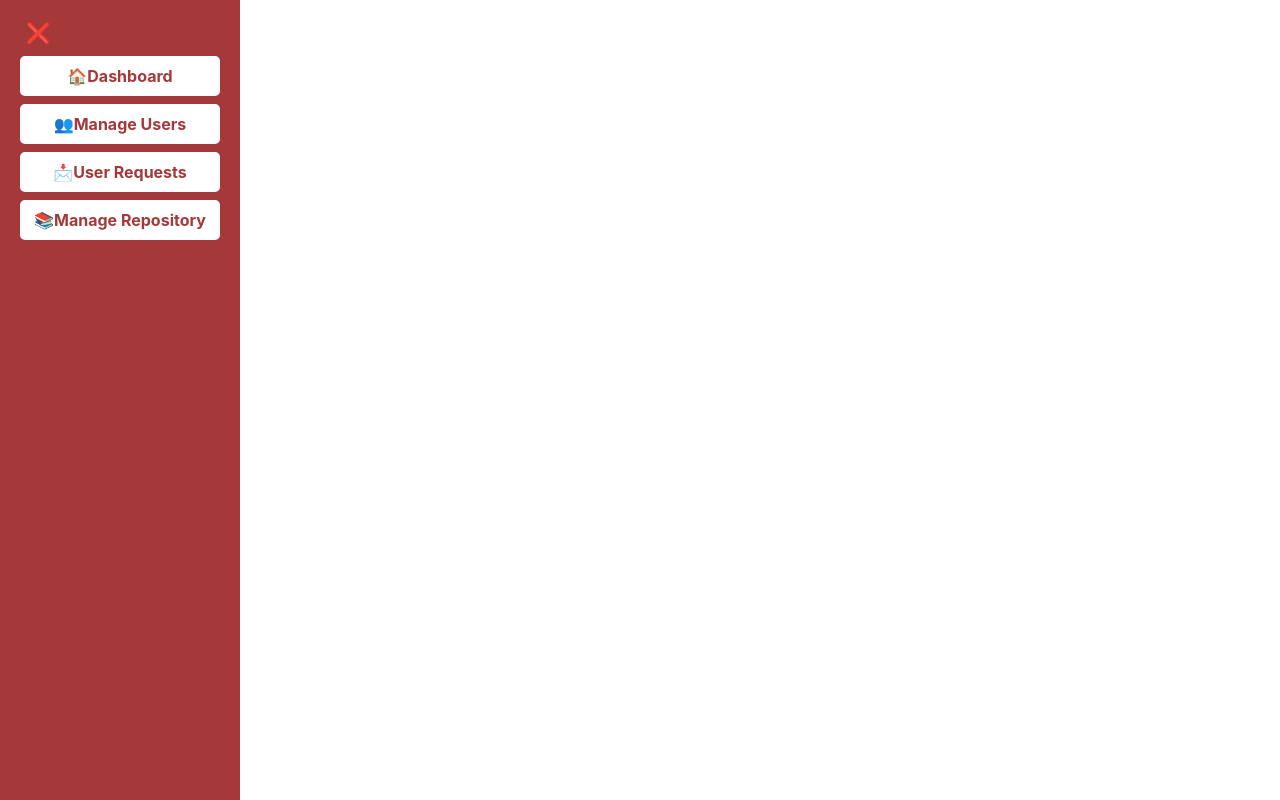
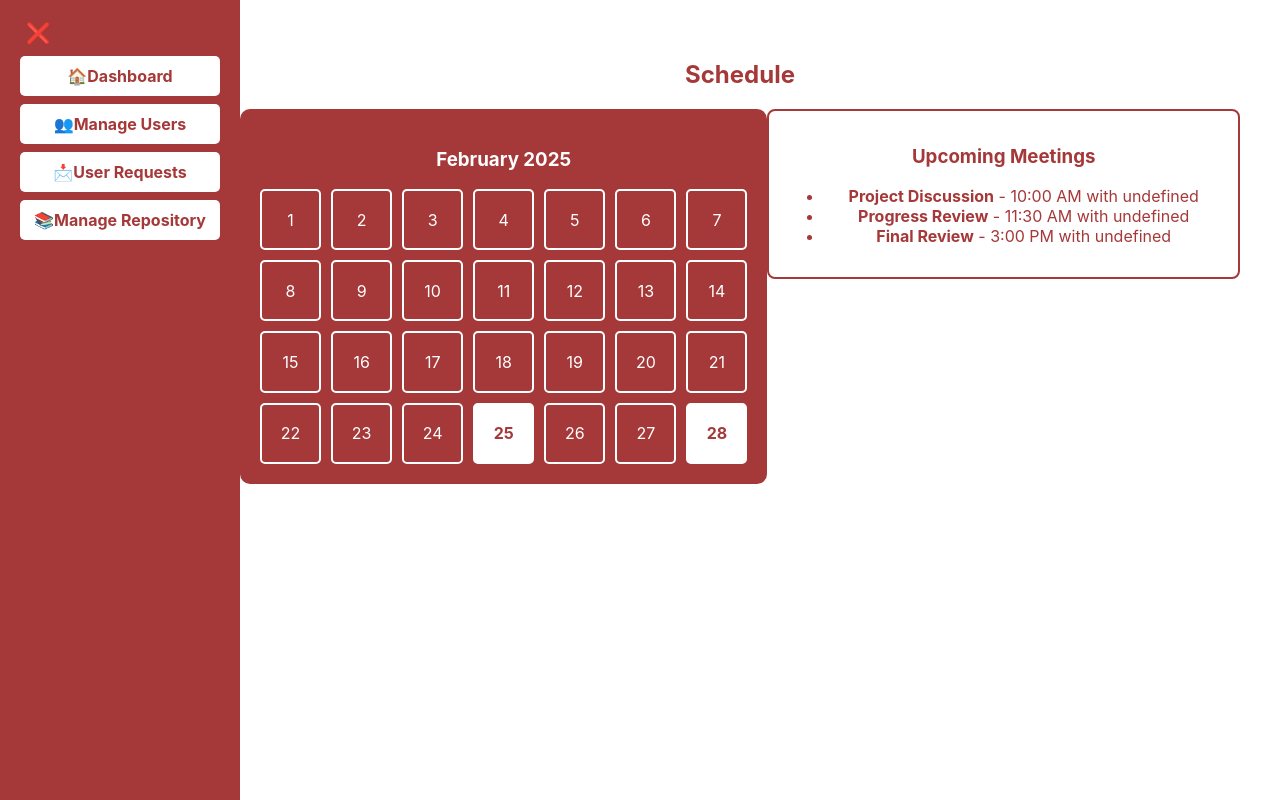
Before and after one commit to BlazingTwister/finalflow, a React (Create React App) app in the folder frontend/: page /lecturer/meetings in a window 1280 px wide. Built offline with nearby package versions, Linux system fonts and the light colour scheme.

Commit message:
Added meeting files with placeholder content

```diff
--- /dev/null
+++ b/frontend/src/components/Calendar.js
@@ -0,0 +1,39 @@
+import React from "react";
+
+const Calendar = ({ meetings, onDateSelect, onPopupToggle }) => {
+  const today = new Date();
+  const daysInMonth = new Date(today.getFullYear(), today.getMonth() + 1, 0).getDate();
+
+  // Extract all meeting dates
+  const meetingDates = meetings.map((meeting) => meeting.date);
+
+  return (
+    <div className="calendar">
+      <h3>February 2025</h3>
+      <div className="calendar-grid">
+        {[...Array(daysInMonth)].map((_, index) => {
+          const day = index + 1;
+          const dateStr = `2025-02-${day.toString().padStart(2, "0")}`;
+          const isMeetingDay = meetingDates.includes(dateStr);
+
+          return (
+            <div
+              key={day}
+              className={`calendar-day ${isMeetingDay ? "meeting-day" : ""}`}
+              onClick={() => {
+                if (isMeetingDay) {
+                  onDateSelect(dateStr);
+                  onPopupToggle(true);
+                }
+              }}
+            >
+              {day}
+            </div>
+          );
+        })}
+      </div>
+    </div>
+  );
+};
+
+export default Calendar;
--- /dev/null
+++ b/frontend/src/components/MeetingPopup.js
@@ -0,0 +1,23 @@
+import React from "react";
+
+const MeetingPopup = ({ date, meetings, onClose }) => {
+  const filteredMeetings = meetings.filter((meeting) => meeting.date === date);
+
+  return (
+    <div className="popup-overlay">
+      <div className="popup">
+        <h3>Meetings on {date}</h3>
+        <ul>
+          {filteredMeetings.map((meeting, index) => (
+            <li key={index}>
+              <strong>{meeting.title}</strong> - {meeting.time} {meeting.student ? `with ${meeting.student}` : `with ${meeting.lecturer}`}
+            </li>
+          ))}
+        </ul>
+        <button className="close-btn" onClick={onClose}>Close</button>
+      </div>
+    </div>
+  );
+};
+
+export default MeetingPopup;
--- a/frontend/src/pages/lecturer/LecturerScheduling.js
+++ b/frontend/src/pages/lecturer/LecturerScheduling.js
@@ -1,3 +1,49 @@
-function LecturerScheduling() {}
+import React, { useState, useEffect } from "react";
+import Calendar from "../../components/Calendar";
+import MeetingPopup from "../../components/MeetingPopup";
+import "../../styles/scheduling.css";
 
-export default LecturerScheduling;
+const SchedulingPage = ({ userType }) => {
+  // Sample data (Replace with API later)
+  const meetingsData = {
+    student: [
+      { date: "2025-02-25", time: "10:00 AM", title: "Project Discussion", lecturer: "Dr. Smith" },
+      { date: "2025-02-28", time: "3:00 PM", title: "Final Review", lecturer: "Dr. Smith" },
+    ],
+    lecturer: [
+      { date: "2025-02-25", time: "10:00 AM", title: "Project Discussion", student: "John Doe" },
+      { date: "2025-02-25", time: "11:30 AM", title: "Progress Review", student: "Jane Smith" },
+      { date: "2025-02-28", time: "3:00 PM", title: "Final Review", student: "John Doe" },
+    ],
+  };
+
+  const [selectedDate, setSelectedDate] = useState(null);
+  const [showPopup, setShowPopup] = useState(false);
+
+  // Determine meetings based on user type
+  const meetings = userType === "lecturer" ? meetingsData.lecturer : meetingsData.lecturer;
+
+  return (
+    <div className="scheduling-container">
+      <h2>Schedule</h2>
+      <div className="schedule-layout">
+        <Calendar meetings={meetings} onDateSelect={setSelectedDate} onPopupToggle={setShowPopup} />
+
+        <div className="upcoming-meetings">
+          <h3>Upcoming Meetings</h3>
+          <ul>
+            {meetings.map((meeting, index) => (
+              <li key={index}>
+                <strong>{meeting.title}</strong> - {meeting.time} {userType === "lecturer" ? `with ${meeting.student}` : `with ${meeting.lecturer}`}
+              </li>
+            ))}
+          </ul>
+        </div>
+      </div>
+
+      {showPopup && <MeetingPopup date={selectedDate} meetings={meetings} onClose={() => setShowPopup(false)} />}
+    </div>
+  );
+};
+
+export default SchedulingPage;
--- a/frontend/src/pages/student/StudentScheduling.js
+++ b/frontend/src/pages/student/StudentScheduling.js
@@ -1,12 +1,49 @@
+import React, { useState, useEffect } from "react";
+import Calendar from "../../components/Calendar";
+import MeetingPopup from "../../components/MeetingPopup";
 import "../../styles/scheduling.css";
 
-function StudentScheduling() {
+const SchedulingPage = ({ userType }) => {
+  // Sample data (Replace with API later)
+  const meetingsData = {
+    student: [
+      { date: "2025-02-25", time: "10:00 AM", title: "Project Discussion", lecturer: "Dr. Smith" },
+      { date: "2025-02-28", time: "3:00 PM", title: "Final Review", lecturer: "Dr. Smith" },
+    ],
+    lecturer: [
+      { date: "2025-02-25", time: "10:00 AM", title: "Project Discussion", student: "John Doe" },
+      { date: "2025-02-25", time: "11:30 AM", title: "Progress Review", student: "Jane Smith" },
+      { date: "2025-02-28", time: "3:00 PM", title: "Final Review", student: "John Doe" },
+    ],
+  };
+
+  const [selectedDate, setSelectedDate] = useState(null);
+  const [showPopup, setShowPopup] = useState(false);
+
+  // Determine meetings based on user type
+  const meetings = userType === "lecturer" ? meetingsData.lecturer : meetingsData.student;
+
   return (
     <div className="scheduling-container">
-      <h2>Schedule a Meeting</h2>
-      <p>Book meetings with your lecturer.</p>
+      <h2>Schedule</h2>
+      <div className="schedule-layout">
+        <Calendar meetings={meetings} onDateSelect={setSelectedDate} onPopupToggle={setShowPopup} />
+
+        <div className="upcoming-meetings">
+          <h3>Upcoming Meetings</h3>
+          <ul>
+            {meetings.map((meeting, index) => (
+              <li key={index}>
+                <strong>{meeting.title}</strong> - {meeting.time} {userType === "lecturer" ? `with ${meeting.student}` : `with ${meeting.lecturer}`}
+              </li>
+            ))}
+          </ul>
+        </div>
+      </div>
+
+      {showPopup && <MeetingPopup date={selectedDate} meetings={meetings} onClose={() => setShowPopup(false)} />}
     </div>
   );
-}
+};
 
-export default StudentScheduling;
+export default SchedulingPage;
--- a/frontend/src/styles/scheduling.css
+++ b/frontend/src/styles/scheduling.css
@@ -1,8 +1,109 @@
+/* Scheduling Page Layout */
 .scheduling-container {
-    text-align: center;
-    padding: 20px;
-  }
+  padding: 20px;
+  text-align: center;
+}
 
-  h2 {
-    color: #A53838;
-  }
+.schedule-layout {
+  display: flex;
+  justify-content: space-between;
+  align-items: start;
+  margin-top: 20px;
+}
+
+/* Calendar */
+.calendar {
+  width: 50%;
+  background: #A53838;
+  color: white;
+  padding: 20px;
+  border-radius: 10px;
+}
+
+.calendar-grid {
+  display: grid;
+  grid-template-columns: repeat(7, 1fr);
+  gap: 10px;
+  margin-top: 10px;
+}
+
+.calendar-day {
+  padding: 15px; /* Increase padding for a square shape */
+  background: #A53838;
+  color: white;
+  border: 2px solid white; /* Keeps a clean border */
+  text-align: center;
+  cursor: pointer;
+  transition: all 0.3s;
+  border-radius: 5px; /* Slightly rounded corners for a smooth look */
+  display: flex;
+  align-items: center;
+  justify-content: center;
+  aspect-ratio: 1 / 1; /* Ensures the day cells are squares */
+}
+
+.calendar-day.meeting-day {
+  background: white;
+  color: #A53838;
+  font-weight: bold;
+}
+
+.calendar-day:hover,
+.calendar-day:active {
+  background: white;
+  color: #A53838;
+}
+
+/* Upcoming Meetings */
+.upcoming-meetings {
+  width: 45%;
+  background: white;
+  color: #A53838;
+  border: 2px solid #A53838;
+  padding: 15px;
+  border-radius: 8px;
+  text-align: center;
+  max-height: 300px;
+  overflow-y: auto;
+}
+
+/* Pop-up Overlay */
+.popup-overlay {
+  position: fixed;
+  top: 0;
+  left: 0;
+  width: 100%;
+  height: 100%;
+  background: rgba(0, 0, 0, 0.6);
+  display: flex;
+  align-items: center;
+  justify-content: center;
+}
+
+.popup {
+  background: white;
+  padding: 20px;
+  border-radius: 8px;
+  text-align: center;
+  width: 300px;
+}
+
+.popup ul {
+  max-height: 200px;
+  overflow-y: auto;
+  list-style: none;
+  padding: 0;
+}
+
+.popup ul li {
+  margin: 10px 0;
+}
+
+.close-btn {
+  background: red;
+  color: white;
+  padding: 8px;
+  border: none;
+  border-radius: 5px;
+  cursor: pointer;
+}
```
